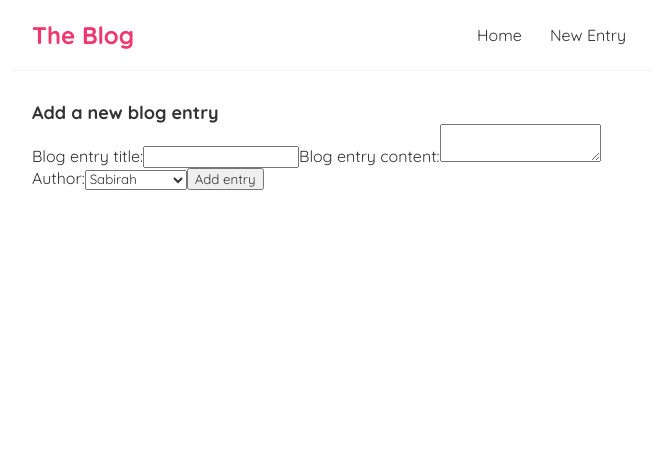
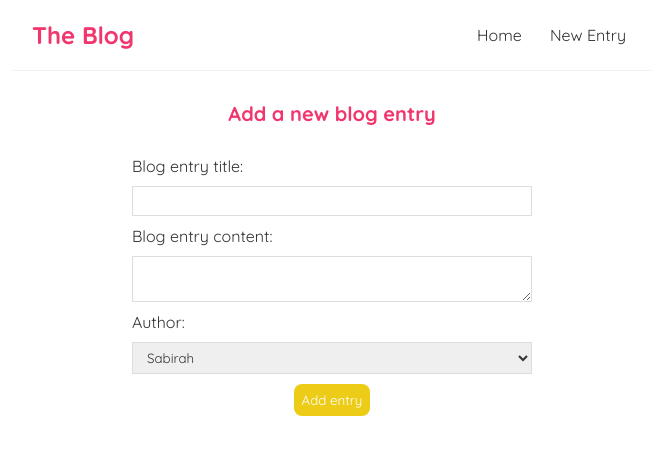
Before and after one commit to Sabirah42/Blog, a React (Create React App) app: page /create in a window 1280 px wide. Shown: the top 454 px of the page, without its empty margins (308-964 px from the left). Built offline with nearby package versions, Linux system fonts and the light colour scheme.

Commit message:
Styling for  new blog entry form

```diff
--- a/src/index.css
+++ b/src/index.css
@@ -78,3 +78,35 @@
 .entry-details div {
   margin: 20px 0;
 }
+
+/* create new blog form */
+.create {
+  max-width: 400px;
+  margin: 0 auto;
+  text-align: center;
+}
+.create label {
+  text-align: left;
+  display: block;
+}
+.create h2 {
+  font-size: 20px;
+  color: #f1356d;
+  margin-bottom: 30px;
+}
+.create input, .create textarea, .create select {
+  width: 100%;
+  padding: 6px 10px;
+  margin: 10px 0;
+  border: 1px solid #ddd;
+  box-sizing: border-box;
+  display: block;
+}
+.create button {
+  background: rgb(236, 204, 23);
+  color: #fff;
+  border: 0;
+  padding: 8px;
+  border-radius: 8px;
+  cursor: pointer;
+}
```
